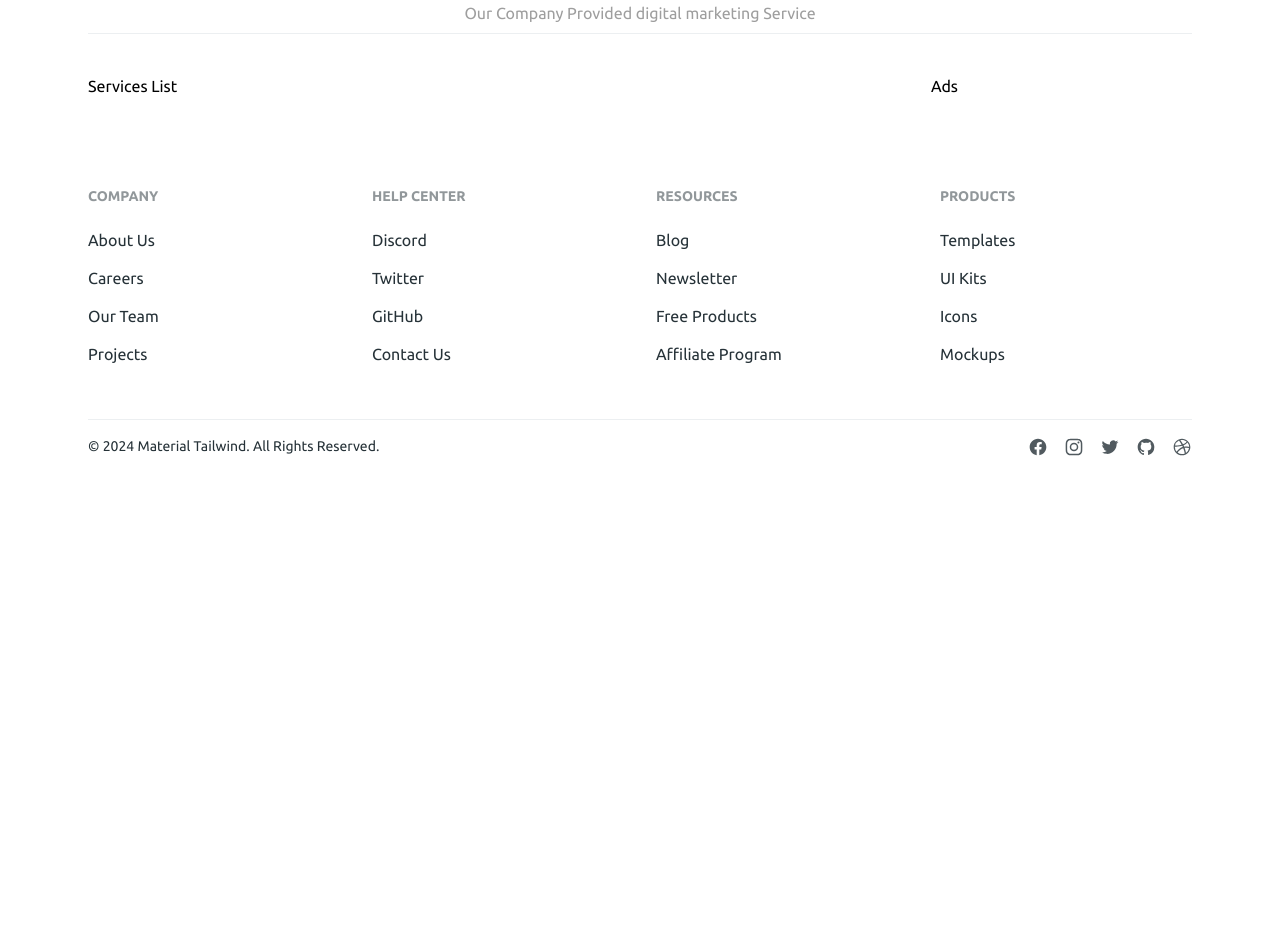
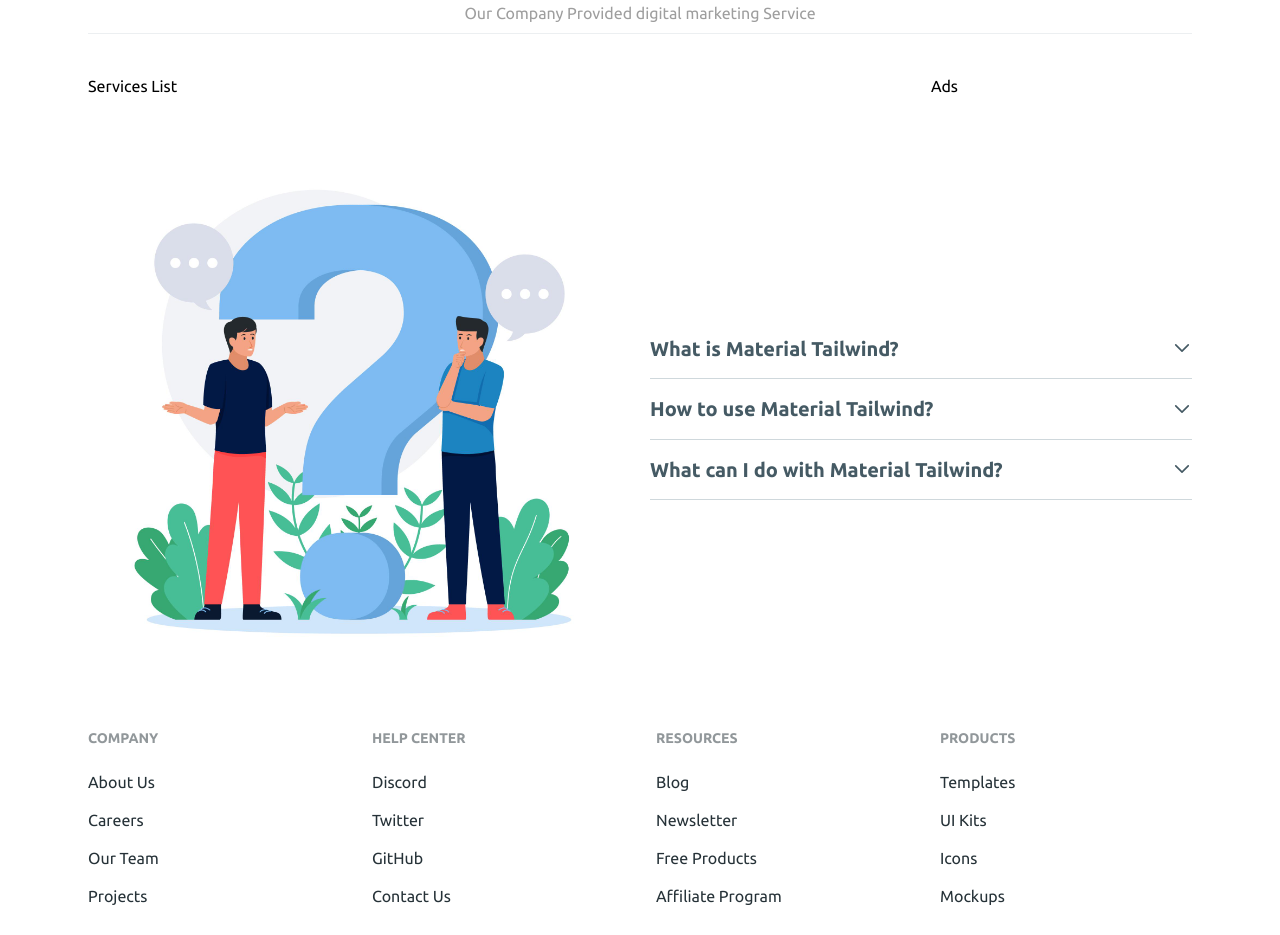
Before and after one commit to mehedihasan-ofc/traffy-client, a React (Vite) app: page / in a window 1280 px wide. Shown: the part 780-1715 px from the top of the page. Before the commit the page ends 1253 px from the top, so only its background shows below. Built offline with nearby package versions, Linux system fonts and the light colour scheme.

Commit message:
Added Redux

```diff
--- a/package.json
+++ b/package.json
@@ -11,9 +11,11 @@
   },
   "dependencies": {
     "@material-tailwind/react": "^2.1.9",
+    "@reduxjs/toolkit": "^2.2.3",
     "react": "^18.2.0",
     "react-dom": "^18.2.0",
     "react-icons": "^5.0.1",
+    "react-redux": "^9.1.0",
     "react-router-dom": "^6.22.3"
   },
   "devDependencies": {
--- /dev/null
+++ b/src/app/store.js
@@ -0,0 +1,5 @@
+import { configureStore } from '@reduxjs/toolkit'
+
+export default configureStore({
+  reducer: {},
+})
--- /dev/null
+++ b/src/components/FaqAccordion/FaqAccordion.jsx
@@ -0,0 +1,59 @@
+import { Accordion, AccordionBody, AccordionHeader } from "@material-tailwind/react";
+import { useState } from "react";
+
+function Icon({ id, open }) {
+    return (
+        <svg
+            xmlns="http://www.w3.org/2000/svg"
+            fill="none"
+            viewBox="0 0 24 24"
+            strokeWidth={2}
+            stroke="currentColor"
+            className={`${id === open ? "rotate-180" : ""} h-5 w-5 transition-transform`}
+        >
+            <path strokeLinecap="round" strokeLinejoin="round" d="M19.5 8.25l-7.5 7.5-7.5-7.5" />
+        </svg>
+    );
+}
+
+const FaqAccordion = () => {
+
+    const [open, setOpen] = useState(0);
+
+    const handleOpen = (value) => setOpen(open === value ? 0 : value);
+
+    return (
+        <>
+            <Accordion open={open === 1} icon={<Icon id={1} open={open} />}>
+                <AccordionHeader onClick={() => handleOpen(1)}>What is Material Tailwind?</AccordionHeader>
+                <AccordionBody>
+                    We&apos;re not always in the position that we want to be at. We&apos;re constantly
+                    growing. We&apos;re constantly making mistakes. We&apos;re constantly trying to express
+                    ourselves and actualize our dreams.
+                </AccordionBody>
+            </Accordion>
+            <Accordion open={open === 2} icon={<Icon id={2} open={open} />}>
+                <AccordionHeader onClick={() => handleOpen(2)}>
+                    How to use Material Tailwind?
+                </AccordionHeader>
+                <AccordionBody>
+                    We&apos;re not always in the position that we want to be at. We&apos;re constantly
+                    growing. We&apos;re constantly making mistakes. We&apos;re constantly trying to express
+                    ourselves and actualize our dreams.
+                </AccordionBody>
+            </Accordion>
+            <Accordion open={open === 3} icon={<Icon id={3} open={open} />}>
+                <AccordionHeader onClick={() => handleOpen(3)}>
+                    What can I do with Material Tailwind?
+                </AccordionHeader>
+                <AccordionBody>
+                    We&apos;re not always in the position that we want to be at. We&apos;re constantly
+                    growing. We&apos;re constantly making mistakes. We&apos;re constantly trying to express
+                    ourselves and actualize our dreams.
+                </AccordionBody>
+            </Accordion>
+        </>
+    );
+};
+
+export default FaqAccordion;
--- a/src/main.jsx
+++ b/src/main.jsx
@@ -3,9 +3,13 @@
 import './index.css'
 import { RouterProvider } from 'react-router-dom'
 import router from './routes/Routes.jsx'
+import { Provider } from 'react-redux'
+import store from './app/store.js'
 
 ReactDOM.createRoot(document.getElementById('root')).render(
   <React.StrictMode>
-    <RouterProvider router={router} />
+    <Provider store={store}>
+      <RouterProvider router={router} />
+    </Provider>
   </React.StrictMode>,
 )
--- /dev/null
+++ b/src/pages/Home/FAQ/QuesAns.jsx
@@ -0,0 +1,21 @@
+import FAQImg from "../../../assets/faq.jpg";
+import FaqAccordion from "../../../components/FaqAccordion/FaqAccordion";
+
+const QuesAns = () => {
+    return (
+        <div className="my-container">
+
+            <div className="grid grid-cols-2 items-center gap-5">
+                <div>
+                    <img src={FAQImg} alt="" />
+                </div>
+                <div>
+                    <FaqAccordion />
+                </div>
+            </div>
+
+        </div>
+    );
+};
+
+export default QuesAns;
--- a/src/pages/Home/Home/Home.jsx
+++ b/src/pages/Home/Home/Home.jsx
@@ -1,3 +1,4 @@
+import QuesAns from "../FAQ/QuesAns";
 import Hero from "../Hero/Hero";
 import Partners from "../Partners/Partners";
 import Services from "../Services/Services";
@@ -8,6 +9,7 @@
             <Hero />
             <Partners />
             <Services />
+            <QuesAns />
         </>
     );
 };
```
Also changed, not shown: src/assets/faq.jpg (added), 1 other file (tests, documents, lock files or other folders).
